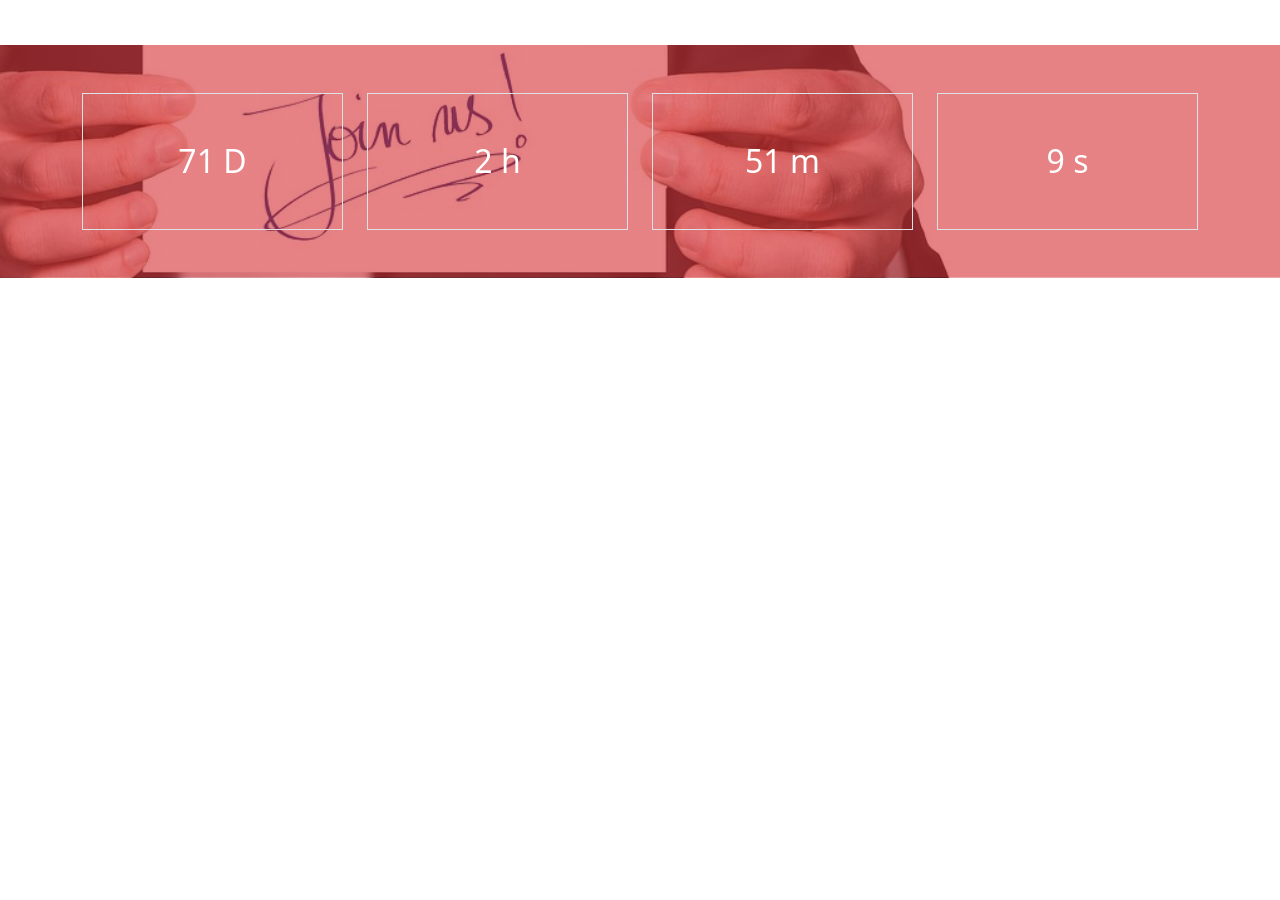
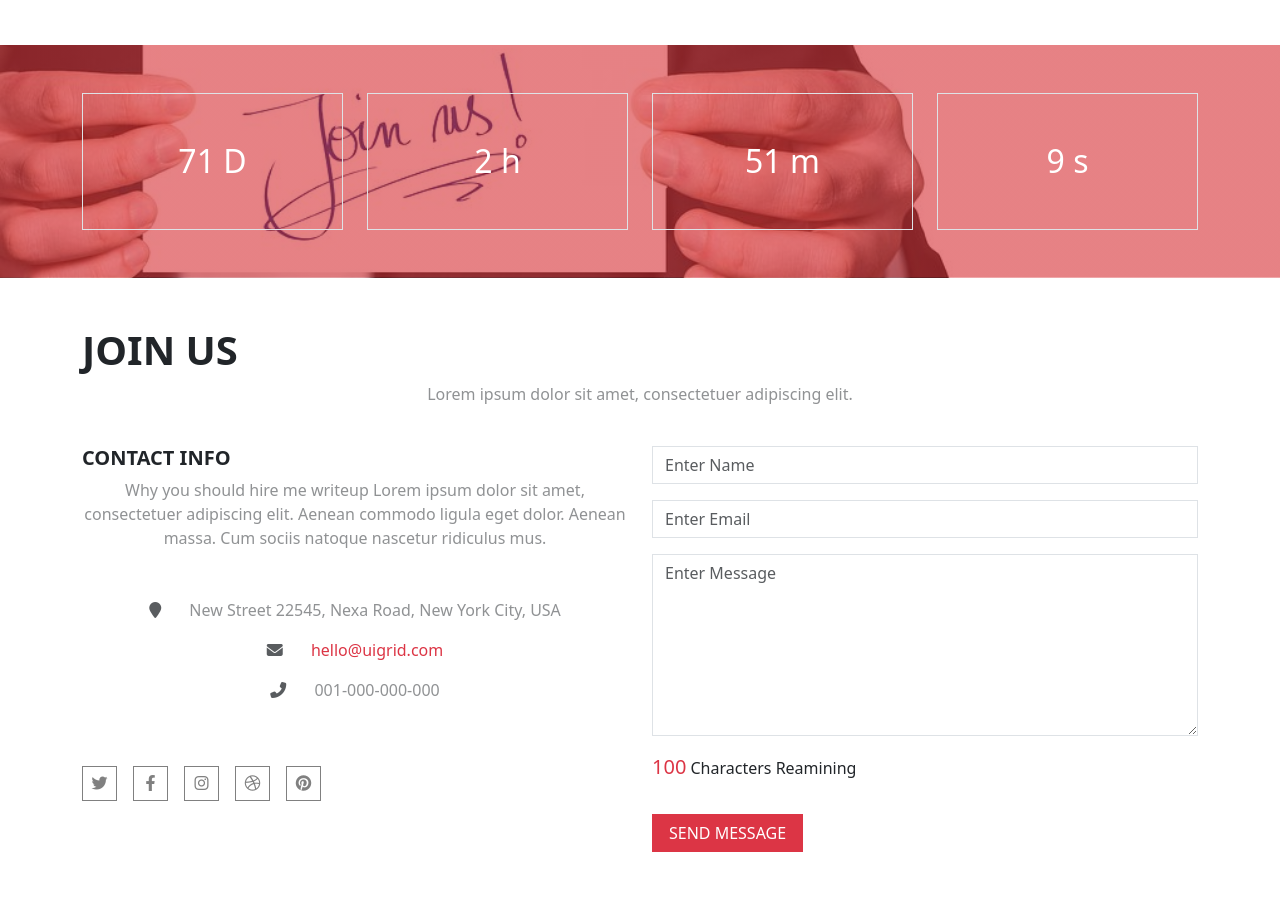
Before and after one commit to KhaledHossameldin/egyptian-party, a plain HTML site: page index.html in a window 1280 px wide. Shown: the part 1149-2049 px from the top of the page. Before the commit the page ends 1427 px from the top, so only its background shows below. Drawn offline with Linux system fonts and the light colour scheme.

Commit message:
added footer section UI + logic

```diff
--- a/css/style.css
+++ b/css/style.css
@@ -57,3 +57,26 @@ section#timer {
     background-size: cover;
     background-position: center;
 }
+
+/* Footer */
+.social-link {
+    cursor: pointer;
+    width: 2.1875rem;
+    height: 2.1875rem;
+    border: 1px solid gray;
+    color: gray;
+}
+
+.social-link:hover {
+    color: white;
+    border-color: var(--red);
+    background-color: var(--red);
+}
+
+input.form-control, textarea.form-control, button.btn.btn-danger {
+    border-radius: 0;
+    -webkit-border-radius: 0;
+    -moz-border-radius: 0;
+    -ms-border-radius: 0;
+    -o-border-radius: 0;
+}
--- a/index.html
+++ b/index.html
@@ -45,7 +45,8 @@
                     <h2 class="mb-0 text-white py-3 fs-3">Singer one</h2>
                 </div>
                 <article class="singer-body">
-                    <p class="mb-0">"Lorem ipsum dolor sit amet, consectetur adipiscing elit, sed do eiusmod tempor incididunt ut
+                    <p class="mb-0">"Lorem ipsum dolor sit amet, consectetur adipiscing elit, sed do eiusmod tempor
+                        incididunt ut
                         labore et dolore magna aliqua. Ut enim ad minim veniam, quis nostrud exercitation ullamco
                         laboris nisi ut aliquip ex ea commodo consequat. Duis aute irure dolor in reprehenderit in
                         voluptate velit esse cillum dolore eu fugiat nulla pariatur. Excepteur sint occaecat cupidatat
@@ -57,7 +58,8 @@
                     <h2 class="mb-0 text-white py-3 fs-3">Singer two</h2>
                 </div>
                 <article class="singer-body hidden-singer-body">
-                    <p class="mb-0">"Lorem ipsum dolor sit amet, consectetur adipiscing elit, sed do eiusmod tempor incididunt ut
+                    <p class="mb-0">"Lorem ipsum dolor sit amet, consectetur adipiscing elit, sed do eiusmod tempor
+                        incididunt ut
                         labore et dolore magna aliqua. Ut enim ad minim veniam, quis nostrud exercitation ullamco
                         laboris nisi ut aliquip ex ea commodo consequat. Duis aute irure dolor in reprehenderit in
                         voluptate velit esse cillum dolore eu fugiat nulla pariatur. Excepteur sint occaecat cupidatat
@@ -69,7 +71,8 @@
                     <h2 class="mb-0 text-white py-3 fs-3">Singer three</h2>
                 </div>
                 <article class="singer-body hidden-singer-body">
-                    <p class="mb-0">"Lorem ipsum dolor sit amet, consectetur adipiscing elit, sed do eiusmod tempor incididunt ut
+                    <p class="mb-0">"Lorem ipsum dolor sit amet, consectetur adipiscing elit, sed do eiusmod tempor
+                        incididunt ut
                         labore et dolore magna aliqua. Ut enim ad minim veniam, quis nostrud exercitation ullamco
                         laboris nisi ut aliquip ex ea commodo consequat. Duis aute irure dolor in reprehenderit in
                         voluptate velit esse cillum dolore eu fugiat nulla pariatur. Excepteur sint occaecat cupidatat
@@ -81,7 +84,8 @@
                     <h2 class="mb-0 text-white py-3 fs-3">Singer four</h2>
                 </div>
                 <article class="singer-body hidden-singer-body">
-                    <p class="mb-0">"Lorem ipsum dolor sit amet, consectetur adipiscing elit, sed do eiusmod tempor incididunt ut
+                    <p class="mb-0">"Lorem ipsum dolor sit amet, consectetur adipiscing elit, sed do eiusmod tempor
+                        incididunt ut
                         labore et dolore magna aliqua. Ut enim ad minim veniam, quis nostrud exercitation ullamco
                         laboris nisi ut aliquip ex ea commodo consequat. Duis aute irure dolor in reprehenderit in
                         voluptate velit esse cillum dolore eu fugiat nulla pariatur. Excepteur sint occaecat cupidatat
@@ -91,6 +95,7 @@
         </div>
     </section>
 
+    <!-- Timer Section -->
     <section id="timer" class="py-5">
         <div class="container">
             <div class="row gy-3">
@@ -118,6 +123,70 @@
         </div>
     </section>
 
+    <!-- Footer -->
+    <footer class="py-5">
+        <div class="container">
+            <h2 class="fs-1 fw-bold">JOIN US</h2>
+            <p class="text-center text-body-tertiary">Lorem ipsum dolor sit amet, consectetuer adipiscing elit.</p>
+            <div class="row gy-4 mt-3">
+                <div class="col-md-6">
+                    <div>
+                        <h3 class="fw-bolder fs-5">
+                            <strong>CONTACT INFO</strong>
+                        </h3>
+                        <p class="text-center text-body-tertiary">
+                            Why you should hire me writeup Lorem ipsum dolor sit amet, consectetuer adipiscing elit.
+                            Aenean commodo ligula eget dolor. Aenean massa. Cum sociis natoque nascetur ridiculus mus.
+                        </p>
+                        <div class="d-flex flex-column justify-content-center align-items-center text-body-tertiary my-5">
+                            <p class="text-center">
+                                <i class="fa-solid fa-location-pin text-body-secondary me-4"></i>
+                                New Street 22545, Nexa Road, New York City, USA
+                            </p>
+                            <p class="text-danger text-center">
+                                <i class="fa-solid fa-envelope text-body-secondary me-4"></i>
+                                hello@uigrid.com
+                            </p>
+                            <p class="text-center">
+                                <i class="fa-solid fa-phone-flip text-body-secondary me-4"></i>
+                                001-000-000-000
+                            </p>
+                        </div>
+                        <div class="d-flex gap-3">
+                            <div class="d-flex justify-content-center align-items-center social-link">
+                                <i class="fa-brands fa-twitter"></i>
+                            </div>
+                            <div class="d-flex justify-content-center align-items-center social-link">
+                                <i class="fa-brands fa-facebook-f"></i>
+                            </div>
+                            <div class="d-flex justify-content-center align-items-center social-link">
+                                <i class="fa-brands fa-instagram"></i>
+                            </div>
+                            <div class="d-flex justify-content-center align-items-center social-link">
+                                <i class="fa-brands fa-dribbble"></i>
+                            </div>
+                            <div class="d-flex justify-content-center align-items-center social-link">
+                                <i class="fa-brands fa-pinterest"></i>
+                            </div>
+                        </div>
+                    </div>
+                </div>
+                <div class="col-md-6">
+                    <div class="d-flex flex-column align-items-start gap-3">
+                        <input type="text" class="form-control" placeholder="Enter Name" />
+                        <input type="email" class="form-control" placeholder="Enter Email" />
+                        <textarea rows="7" class="form-control" placeholder="Enter Message"></textarea>
+                        <p>
+                            <span id="characters-left" class="text-danger fs-5">100</span>
+                            Characters Reamining
+                        </p>
+                        <button class="btn btn-danger px-3">SEND MESSAGE</button>
+                    </div>
+                </div>
+            </div>
+        </div>
+    </footer>
+
     <script src="./js/bootstrap.bundle.min.js"></script>
     <script src="./js/code.jquery.com_jquery-3.7.0.min.js"></script>
     <script src="./js/main.js"></script>
--- a/js/main.js
+++ b/js/main.js
@@ -16,15 +16,15 @@ $('.singer-header').click(function (e) {
     $(this).next().slideToggle(500);
 });
 
-(function () {
+$(document).ready(function () {
     const eventDate = new Date(2023, 9, 25);
     secondsToEvent = Math.ceil(Math.abs(eventDate - new Date()) / 1000);
     setTimerTexts();
     eventIntervalId = setInterval(setTimerTexts, 1000);
-})()
+});
 
 function setTimerTexts() {
-    if (secondsToEvent <= 0) {
+    if (secondsToEvent < 0) {
         clearInterval(eventIntervalId);
         return;
     }
@@ -42,3 +42,11 @@ function setTimerTexts() {
 
     secondsToEvent--;
 }
+
+$('textarea.form-control').keyup(function (e) {
+    let charactersLeft = 100 - e.target.value.length
+    if (charactersLeft <= 0) {
+        charactersLeft = 'your available character finished';
+    }
+    $('#characters-left').text(charactersLeft);
+});
```
